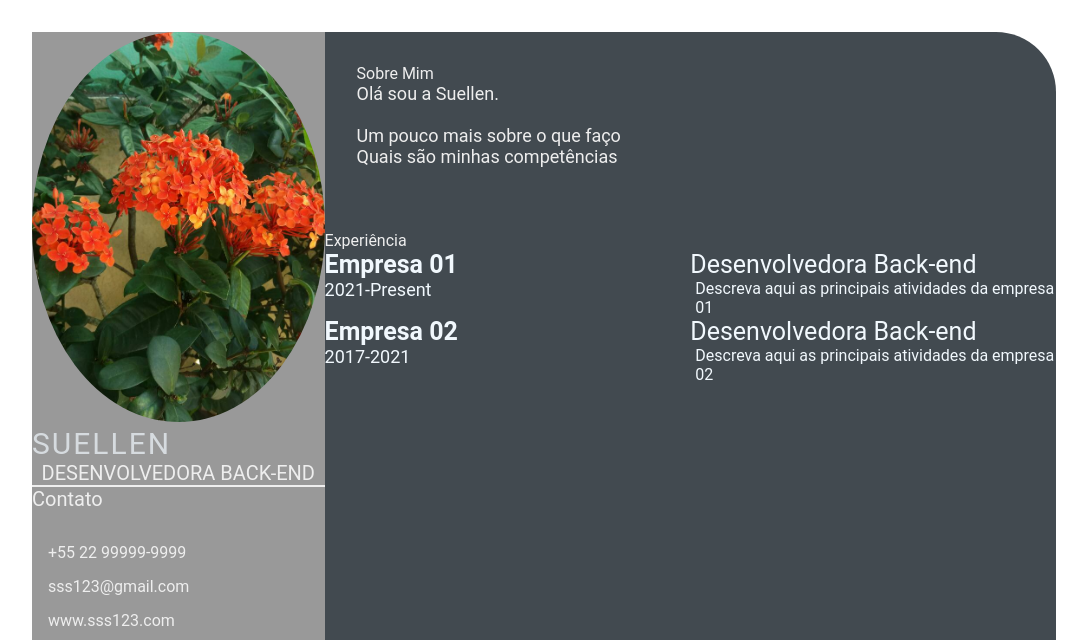
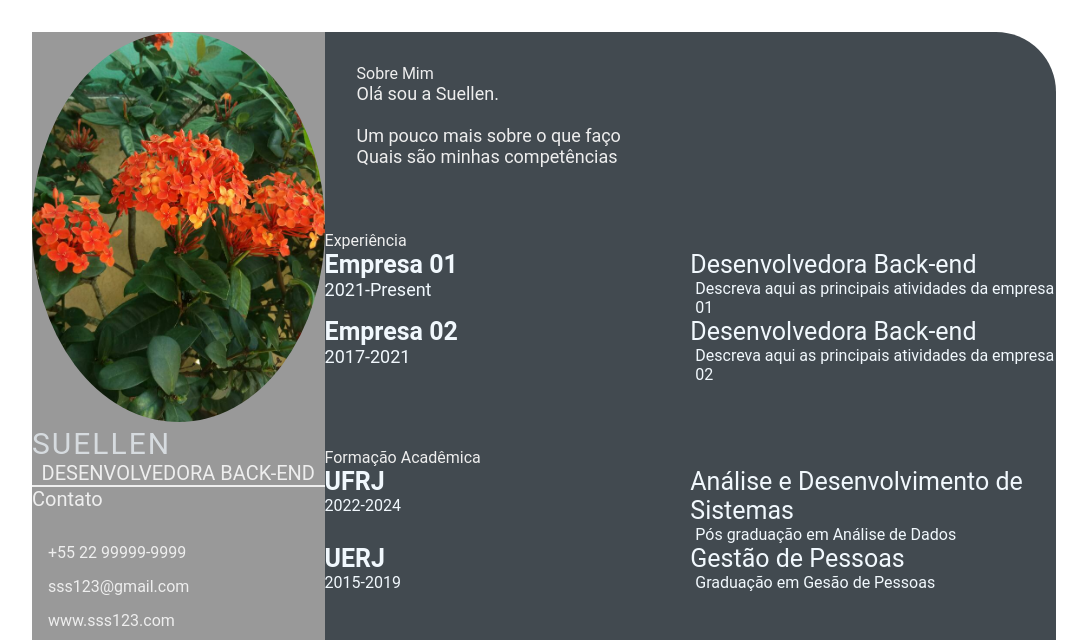
Before and after one commit to souper87/souper87.github.io, a plain HTML site: page index.html in a window 1280 px wide. Shown: the top 640 px of the page, without its empty margins (96-1183 px from the left). Drawn offline with Linux system fonts and the light colour scheme.

Commit message:
feature: add index.html and style.css (#4)

```diff
--- a/index.html
+++ b/index.html
@@ -1,5 +1,6 @@
 <!DOCTYPE html>
 <html lang="en">
+
 <head>
     <meta charset="UTF-8">
     <meta http-equiv="X-UA-Compatible" content="IE=edge">
@@ -9,6 +10,7 @@
     <link rel="stylesheet" href="style.css">
 
 </head>
+
 <body>
     <main class="resume-contents">
         <section class="left-section">
@@ -30,8 +32,12 @@
                 <div class="skills">
                     <p class="left-title">Skills</p>
                     <ul>
-                        <li><p>HTML, CSS, Git & GitHub</p></li>
-                        <li><p>Linux</p></li>
+                        <li>
+                            <p>HTML, CSS, Git & GitHub</p>
+                        </li>
+                        <li>
+                            <p>Linux</p>
+                        </li>
                     </ul>
                 </div>
             </section>
@@ -72,7 +78,33 @@
                     </div>
                 </div>
             </section>
+            <section class="education gap">
+                <div class="right-title">Formação Acadêmica</div>
+                <div class="education-contents">
+                    <div class="education-left">
+                        <p class="education-school-name">UFRJ</p>
+                        <p class="education-time-period">2022-2024</p>
+                    </div>
+                    <div class="education-right">
+                        <p class="education-subject">Análise e Desenvolvimento de Sistemas</p>
+                        <p class="education-desc">
+                            Pós graduação em Análise de Dados
+                        </p>
+                    </div>
+                    <div class="education-left">
+                        <p class="education-school-name">UERJ</p>
+                        <p class="education-time-period">2015-2019</p>
+                    </div>
+                    <div class="education-right">
+                        <p class="education-subject">Gestão de Pessoas</p>
+                        <p class="education-desc">
+                            Graduação em Gesão de Pessoas
+                        </p>
+                    </div>
+                </div>
+            </section>
         </section>
     </main>
 </body>
+
 </html>
```
Lines whose indentation alone changed are shown as unchanged.
